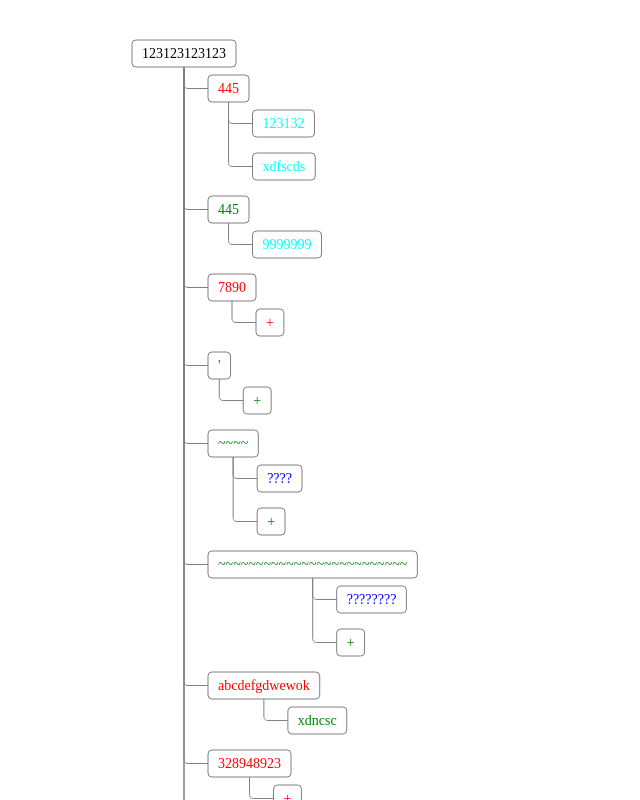
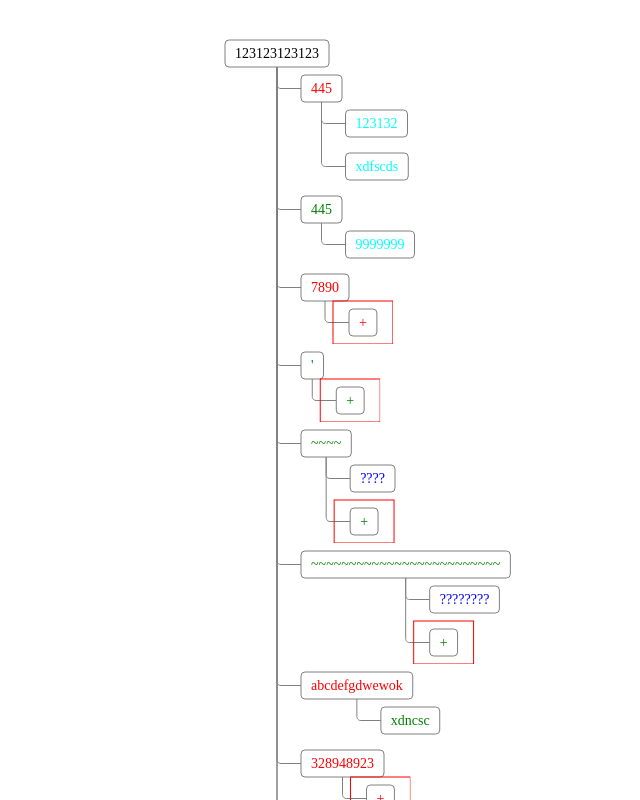
Before and after one commit to TheVeryDarkness/svg-tree-vue3, a Vue app: page / in a window 1280 px wide. Shown: the top 800 px of the page, without its empty margins (327-967 px from the left). Built offline with nearby package versions, Linux system fonts and the light colour scheme.

Commit message:
Fix size correctness after random data updates.

```diff
--- a/src/App.vue
+++ b/src/App.vue
@@ -4,15 +4,18 @@ import Tree from "./components/Tree.vue";
 import { Data, TreeEvent } from "./components/types";
 type T = {
   name: string;
+  path?: string;
   color?: string;
   children: T[];
   extensible?: boolean;
 };
 const data: T = {
   name: "123123123123",
+  path: "123123123123",
   children: [
     {
       name: "445",
+      path: "445",
       color: "red",
       children: [
         { name: "123132", color: "cyan", children: [] },
@@ -86,5 +89,6 @@ function contextmenu<T extends Data<T>>(event: TreeEvent<T, MouseEvent>) {
 </script>
 
 <template>
+  <input type="text" v-model="state.active.value" />
   <Tree ref="tree" :data="data" :state="state" :options="undefined" @click="click" @contextmenu="contextmenu" />
 </template>
--- a/src/components/TreeNode.vue
+++ b/src/components/TreeNode.vue
@@ -17,11 +17,10 @@
             :x2="sizes.reduce((acc, cur) => acc + (cur?.bounding?.width ?? 0), 0) - (sizes[sizes.length - 1]?.bounding?.width ?? 0) + (sizes[sizes.length - 1]?.name?.x ?? 0) + (sizes[sizes.length - 1]?.name?.width ?? 0) / 2"
             :y2="paddingY" stroke="green" /> -->
         <!-- :x="rectWidth / 2 + indentX" :y="(1 + index) * (fontSize.height + paddingY * 2 + gapY * 2)" -->
-        <tree-node v-for="(value, index) of node.children" v-if="!collapsed" :node="value" :key="index" :ctx="ctx"
-            :options="options" v-bind:state="state" :x="relative[index]?.left" :y="relative[index]?.top"
-            :class="{ collapsed }" @update:size="updateSize(index, $event)" @click="emit('click', $event)"
-            @contextmenu="emit('contextmenu', $event)" @mouseenter="emit('mouseenter', $event)"
-            @mouseleave="emit('mouseleave', $event)"></tree-node>
+        <tree-node v-for="(value, index) of node.children" v-if="!collapsed" ref="children" :node="value" :key="index"
+            :ctx="ctx" :options="options" v-bind:state="state" :x="relative[index]?.left" :y="relative[index]?.top"
+            :class="{ collapsed }" @click="emit('click', $event)" @contextmenu="emit('contextmenu', $event)"
+            @mouseenter="emit('mouseenter', $event)" @mouseleave="emit('mouseleave', $event)"></tree-node>
         <path v-for="(_, index) of node.children" v-if="!collapsed" :key="index" fill="none"
             :style="{ stroke: borderColor }" :d="relative[index]?.link" />
         <rect v-if="!collapsed && node.extensible" :x="extendRect.x" :y="extendRect.y" :rx="radius"
@@ -31,12 +30,12 @@
             cursor="pointer" drag-scroller-disable @mouseenter="hover = true" @mouseleave="hover = false">{{
                 extendTextContent }}</text>
         <path v-if="!collapsed && node.extensible" fill="none" :style="{ stroke: borderColor }" :d="extend.link" />
-        <!-- <rect v-if="!collapsed && node.extensible" :x="extend.left" :y="extend.top" :width="extendNodeSize.bounding.width"
-            :height="extendNodeSize.bounding.height" stroke="red" fill="none" /> -->
+        <rect v-if="!collapsed && node.extensible" :x="extend.left" :y="extend.top"
+            :width="extendNodeSize.bounding.width" :height="extendNodeSize.bounding.height" stroke="red" fill="none" />
     </svg>
 </template>
 <script setup lang="ts" generic="T extends Data<T>">
-import { computed, onMounted, reactive, ref, StyleValue, watch } from "vue";
+import { computed, ref, StyleValue, watch } from "vue";
 import type {
     Data,
     ExternalState,
@@ -56,7 +55,6 @@ const props = defineProps<{
 
 // Emits.
 type Emits = {
-    "update:size": [TreeNodeSize];
     click: [TreeEvent<T, MouseEvent>];
     contextmenu: [TreeEvent<T, MouseEvent>];
     mouseenter: [TreeEvent<T, MouseEvent>];
@@ -82,6 +80,7 @@ const name = ref<SVGTextElement>();
 const vertical = ref<boolean>(true);
 const collapsed = ref<boolean>(false);
 const hover = ref<boolean>(false);
+const children = ref<{ size: TreeNodeSize }[]>([]);
 
 const fontWeight = computed(function (): number {
     return hover.value ? textHoverWeight : textWeight;
@@ -113,6 +112,7 @@ const shadowStyle = computed(function (): StyleValue {
 // Track the size of each node.
 
 function event<E extends MouseEvent>(event: E) {
+    console.log(width.value, height.value, sizes.value);
     return { event, node: props.node, state: { vertical, collapsed }, scrollIntoView };
 }
 
@@ -123,11 +123,9 @@ function mouseleave($event: MouseEvent) {
     emit("mouseleave", event($event));
 }
 
-const sizes = reactive<TreeNodeSize[]>([]);
-
-function updateSize(index: number, size: TreeNodeSize) {
-    sizes[index] = size;
-}
+const sizes = computed(function (): TreeNodeSize[] {
+    return children.value.map((child) => child.size);
+});
 
 // Some constants or variables for size calculation.
 
@@ -171,17 +169,17 @@ const rectHeight = computed(() => textSize.value.height + paddingY * 2);
 
 const width = computed(function () {
     const extendNodeWidth = props.node.extensible ? extendNodeSize.value.bounding.width : 0
-    if (sizes.length === 0 && !props.node.extensible || collapsed.value) {
+    if (sizes.value.length === 0 && !props.node.extensible || collapsed.value) {
         return rectWidth.value + marginX * 2;
     } else if (vertical.value) {
-        return Math.max(sizes.reduce(
+        return Math.max(sizes.value.reduce(
             (acc, cur) =>
                 Math.max(acc, cur.bounding.width + rectWidth.value / 2 + indentX),
             rectWidth.value + marginX * 2
         ), extendNodeWidth + rectWidth.value / 2 + indentX);
     } else {
         return Math.max(
-            sizes.reduce((acc, cur) => acc + cur.bounding.width, extendNodeWidth),
+            sizes.value.reduce((acc, cur) => acc + cur.bounding.width, extendNodeWidth),
             rectWidth.value + marginX * 2
         );
     }
@@ -189,10 +187,10 @@ const width = computed(function () {
 
 const height = computed(function () {
     const extendNodeHeight = props.node.extensible ? extendNodeSize.value.bounding.height : 0
-    if (sizes.length === 0 && !props.node.extensible || collapsed.value) {
+    if (sizes.value.length === 0 && !props.node.extensible || collapsed.value) {
         return rectHeight.value + marginY * 2;
     } else if (vertical.value) {
-        return sizes.reduce(
+        return sizes.value.reduce(
             (acc, cur) => acc + cur.bounding.height,
             rectHeight.value + marginY + extendNodeHeight
         );
@@ -201,23 +199,23 @@ const height = computed(function () {
             rectHeight.value +
             marginY +
             indentY +
-            sizes.reduce((acc, cur) => Math.max(acc, cur.bounding.height), extendNodeHeight)
+            sizes.value.reduce((acc, cur) => Math.max(acc, cur.bounding.height), extendNodeHeight)
         );
     }
 });
 
 const childrenWidth = computed(function () {
-    if (sizes.length === 0 && !props.node.extensible || vertical.value) {
+    if (sizes.value.length === 0 && !props.node.extensible || vertical.value) {
         return 0;
     } else {
         const extendNodeWidth = props.node.extensible ? extendNodeSize.value.bounding.width : 0
-        return sizes.reduce((acc, cur) => acc + cur.bounding.width, extendNodeWidth);
+        return sizes.value.reduce((acc, cur) => acc + cur.bounding.width, extendNodeWidth);
     }
 });
 
 const middle = computed(function () {
-    const first = sizes[0] ?? extendNodeSize.value;
-    const last = props.node.extensible ? extendNodeSize.value : sizes[sizes.length - 1] ?? extendNodeSize.value;
+    const first = sizes.value.length > 0 ? sizes.value[0] : extendNodeSize.value;
+    const last = props.node.extensible ? extendNodeSize.value : sizes.value[sizes.value.length - 1] ?? extendNodeSize.value;
     const leftFirst = Math.max(0, width.value - childrenWidth.value) / 2;
     const firstMiddleX = first.name.x + first.name.width / 2;
     const lastMiddleX =
@@ -265,7 +263,7 @@ const relatives = computed(function (): [Relative[], Relative] {
             cur.top = bottom;
             return { left, top, right, bottom, link };
         }
-        const results = sizes.map(next);
+        const results = sizes.value.map(next);
         const e = next(extendNodeSize.value);
         return [results, e];
     } else {
@@ -293,7 +291,7 @@ const relatives = computed(function (): [Relative[], Relative] {
             cur.left = right;
             return { left, top, right, bottom, link };
         }
-        const results = sizes.map(next);
+        const results = sizes.value.map(next);
         const e = next(extendNodeSize.value);
         return [results, e];
     }
@@ -321,7 +319,7 @@ const extendRect = computed(function () {
 const viewBox = computed(() => `0 0 ${width.value} ${height.value}`);
 
 const rect = computed(function () {
-    if (sizes.length === 0 && !props.node.extensible || collapsed.value) {
+    if (sizes.value.length === 0 && !props.node.extensible || collapsed.value) {
         return {
             x: marginX,
             y: marginY,
@@ -363,14 +361,6 @@ const size = computed(function (): TreeNodeSize {
     return { bounding: { width: width.value, height: height.value }, name };
 });
 
-watch(size, (size) => {
-    emit("update:size", size);
-});
-
-onMounted(() => {
-    emit("update:size", size.value);
-});
-
 function scrollIntoView() {
     setTimeout(() => name.value?.scrollIntoView({
         behavior: "smooth",
@@ -379,7 +369,7 @@ function scrollIntoView() {
     }));
 }
 
-defineExpose({ scrollIntoView });
+defineExpose({ scrollIntoView, size });
 
 // Watch external states.
 watch(props.state.active, (active) => {
```
